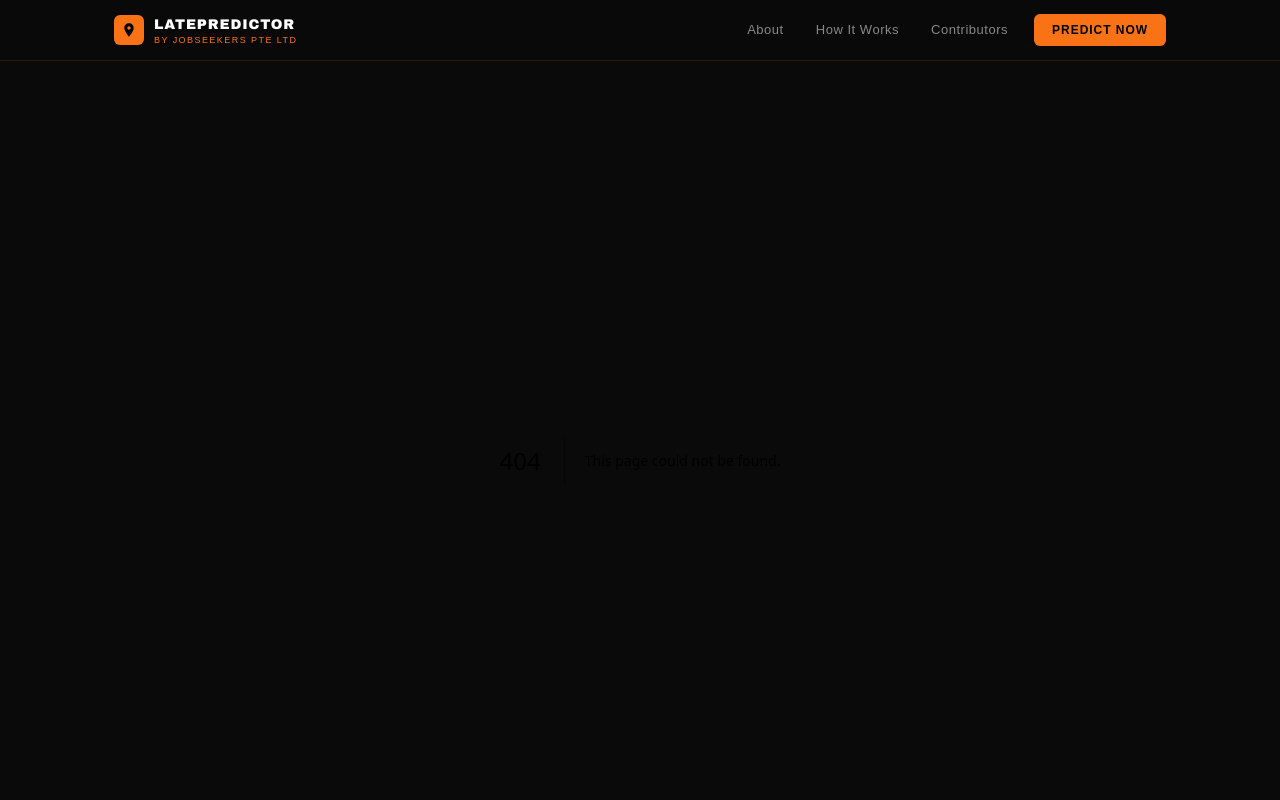
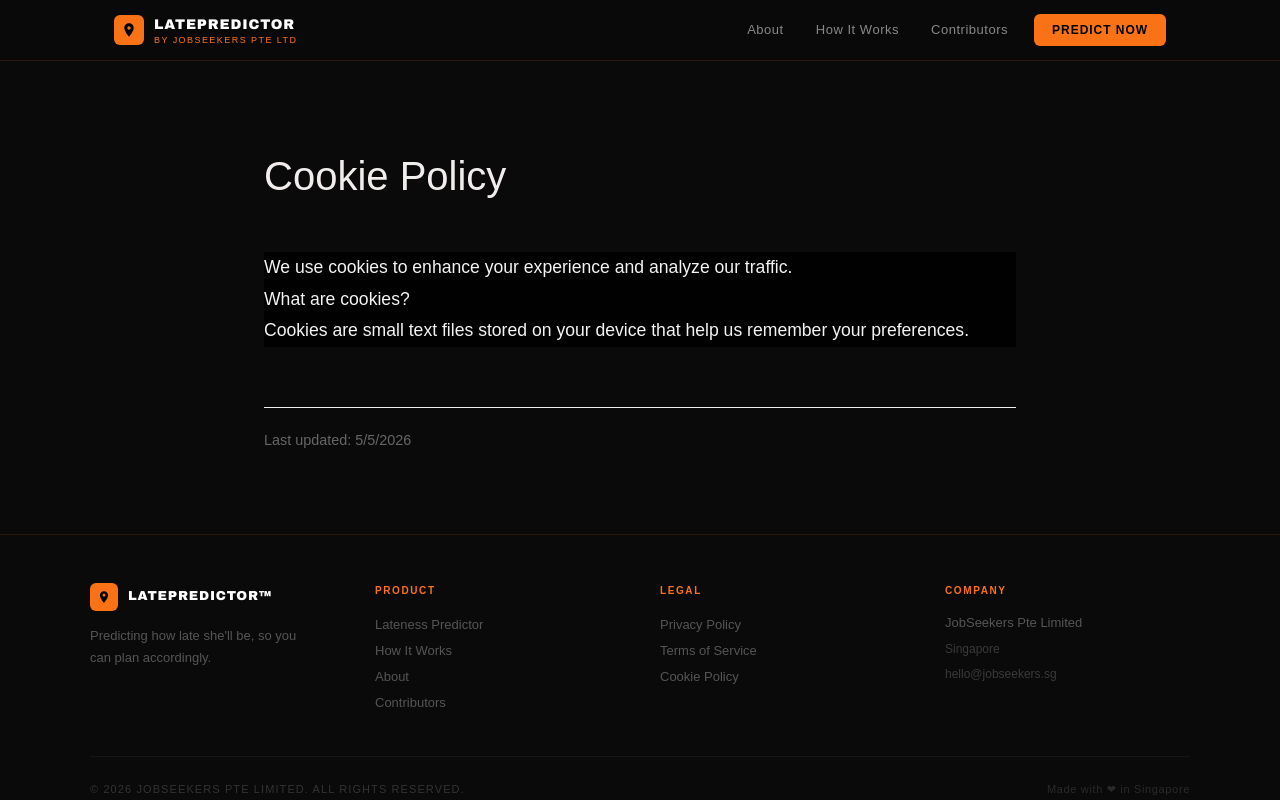
Before and after one commit to ivanjq98/LatePredictor, a Next.js app: page /legal/cookies in a window 1280 px wide. Before the commit this address had no page. Shown: the top 800 px of the page. Built offline with nearby package versions, Linux system fonts and the light colour scheme.

Commit message:
[Footer] Routing Updates

```diff
--- /dev/null
+++ b/src/app/legal/[slug]/page.tsx
@@ -0,0 +1,74 @@
+"use client";
+
+import { useParams, notFound } from 'next/navigation';
+import { JSX } from 'react';
+
+// Data object to hold the content for each page
+const legalContent: Record<string, { title: string; content: JSX.Element }> = {
+  "privacy": {
+    title: "Privacy Policy",
+    content: (
+      <>
+        <p>Your privacy is important to us. This policy explains how LatePredictor™ collects and uses your data.</p>
+        <h3>Data Collection</h3>
+        <p>We collect timestamp data and behavioral patterns to provide accurate lateness predictions.</p>
+      </>
+    )
+  },
+  "terms": {
+    title: "Terms of Service",
+    content: (
+      <>
+        <p>By using LatePredictor™, you agree to these terms. Please read them carefully.</p>
+        <h3>Usage License</h3>
+        <p>Permission is granted to use this tool for personal, non-commercial transitory viewing only.</p>
+      </>
+    )
+  },
+  "cookies": {
+    title: "Cookie Policy",
+    content: (
+      <>
+        <p>We use cookies to enhance your experience and analyze our traffic.</p>
+        <h3>What are cookies?</h3>
+        <p>Cookies are small text files stored on your device that help us remember your preferences.</p>
+      </>
+    )
+  }
+};
+
+export default function LegalPage() {
+  const params = useParams();
+  const slug = params.slug as string;
+
+  const pageData = legalContent[slug];
+
+  if (!pageData) {
+    return notFound(); // Shows the Next.js 404 page if the slug doesn't match
+  }
+
+  return (
+    <main style={{
+      maxWidth: '800px',
+      margin: '80px auto',
+      padding: '0 24px',
+      fontFamily: 'sans-serif',
+      lineHeight: '1.8',
+      color: '#f3f3f3'
+    }}>
+      <h1 style={{ fontSize: '2.5rem', color: '#f2eded', marginBottom: '40px' }}>
+        {pageData.title}
+      </h1>
+
+      <div style={{ backgroundColor: '#010101', fontSize: '1.1rem' }}>
+        {pageData.content}
+      </div>
+
+      <div style={{ marginTop: '60px', paddingTop: '20px', borderTop: '1px solid #eee' }}>
+        <p style={{ fontSize: '0.9rem', color: '#666' }}>
+          Last updated: {new Date().toLocaleDateString()}
+        </p>
+      </div>
+    </main>
+  );
+}
--- a/src/components/Footer.tsx
+++ b/src/components/Footer.tsx
@@ -1,7 +1,23 @@
 "use client";
+
+import Link from 'next/link';
 
 export default function Footer() {
     const year = new Date().getFullYear();
+
+    // Mapping labels to actual routes
+    const productLinks = [
+        { label: "Lateness Predictor", href: "/" },
+        { label: "How It Works", href: "/how-it-works" },
+        { label: "About", href: "/about" },
+        { label: "Contributors", href: "/contributor" } // Matches your folder name
+    ];
+
+    const legalLinks = [
+        { label: "Privacy Policy", href: "/legal/privacy" },
+        { label: "Terms of Service", href: "/legal/terms" },
+        { label: "Cookie Policy", href: "/legal/cookies" }
+    ];
 
     return (
       <footer style={{
@@ -37,7 +53,7 @@ export default function Footer() {
                 fontFamily: "'Arial Black', sans-serif",
                 fontWeight: 900, fontSize: 13,
                 letterSpacing: "0.06em", color: "#fff",
-                textTransform: "uppercase" as const,
+                textTransform: "uppercase",
               }}>
                 LatePredictor™
               </span>
@@ -55,21 +71,21 @@ export default function Footer() {
             <p style={{
               margin: "0 0 14px", fontSize: 10, fontWeight: 700,
               letterSpacing: "0.16em", color: "#f97316",
-              textTransform: "uppercase" as const,
+              textTransform: "uppercase",
             }}>
               Product
             </p>
-            {["Lateness Predictor", "How It Works", "About", "Contributors"].map((item) => (
-              <a key={item} href="#" style={{
+            {productLinks.map((link) => (
+              <Link key={link.label} href={link.href} style={{
                 display: "block",
                 color: "#555", textDecoration: "none",
                 fontSize: 13, lineHeight: "2",
                 transition: "color 0.15s",
               }}
-              onMouseEnter={e => (e.target as HTMLElement).style.color = "#fff"}
-              onMouseLeave={e => (e.target as HTMLElement).style.color = "#555"}>
-                {item}
-              </a>
+              onMouseEnter={e => (e.currentTarget.style.color = "#fff")}
+              onMouseLeave={e => (e.currentTarget.style.color = "#555")}>
+                {link.label}
+              </Link>
             ))}
           </div>
 
@@ -78,21 +94,21 @@ export default function Footer() {
             <p style={{
               margin: "0 0 14px", fontSize: 10, fontWeight: 700,
               letterSpacing: "0.16em", color: "#f97316",
-              textTransform: "uppercase" as const,
+              textTransform: "uppercase",
             }}>
               Legal
             </p>
-            {["Privacy Policy", "Terms of Service", "Cookie Policy"].map((item) => (
-              <a key={item} href="#" style={{
+            {legalLinks.map((link) => (
+              <Link key={link.label} href={link.href} style={{
                 display: "block",
                 color: "#555", textDecoration: "none",
                 fontSize: 13, lineHeight: "2",
                 transition: "color 0.15s",
               }}
-              onMouseEnter={e => (e.target as HTMLElement).style.color = "#fff"}
-              onMouseLeave={e => (e.target as HTMLElement).style.color = "#555"}>
-                {item}
-              </a>
+              onMouseEnter={e => (e.currentTarget.style.color = "#fff")}
+              onMouseLeave={e => (e.currentTarget.style.color = "#555")}>
+                {link.label}
+              </Link>
             ))}
           </div>
 
@@ -101,7 +117,7 @@ export default function Footer() {
             <p style={{
               margin: "0 0 14px", fontSize: 10, fontWeight: 700,
               letterSpacing: "0.16em", color: "#f97316",
-              textTransform: "uppercase" as const,
+              textTransform: "uppercase",
             }}>
               Company
             </p>
@@ -125,13 +141,13 @@ export default function Footer() {
           display: "flex",
           justifyContent: "space-between",
           alignItems: "center",
-          flexWrap: "wrap" as const,
+          flexWrap: "wrap",
           gap: 12,
         }}>
           <p style={{
             margin: 0, fontSize: 11, color: "#333",
             letterSpacing: "0.1em",
-            textTransform: "uppercase" as const,
+            textTransform: "uppercase",
           }}>
             © {year} JobSeekers Pte Limited. All rights reserved.
           </p>
@@ -141,4 +157,4 @@ export default function Footer() {
         </div>
       </footer>
     );
-  }
+}
```
